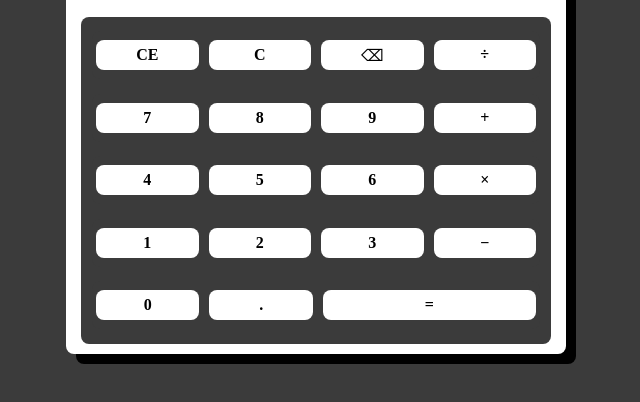
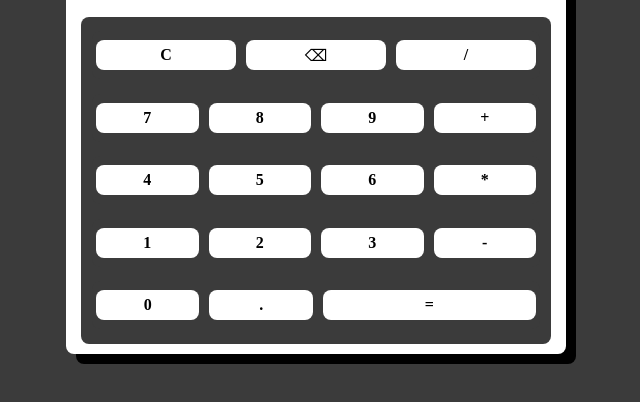
Before and after one commit to Vardhanb07/calculator, a plain HTML site: page index.html in a window 1280 px wide. Shown: the part 296-698 px from the top of the page, without its empty margins (324-964 px from the left). Drawn offline with Linux system fonts and the light colour scheme; a web font is replaced by a local one.

Commit message:
Remove CE button, Add classes for operators

```diff
--- a/index.html
+++ b/index.html
@@ -13,37 +13,36 @@
 <body>
     <div class="container">
         <div class="display">
-            <span>19199</span>
+            <span class="result">19199</span>
         </div>
         <div class="buttons">
             <div class="head">
-                <button class="element ce">CE</button>
-                <button class="element c">C</button>
+                <button class="element clear">C</button>
                 <button class="element backspace">&#9003;</button>
-                <button class="element divide">&#247;</button>
+                <button class="element operator divide">/</button>
             </div>
             <div class="head">
                 <button class="element number">7</button>
                 <button class="element number">8</button>
                 <button class="element number">9</button>
-                <button class="element add">&#43;</button>
+                <button class="element operator add">+</button>
             </div>
             <div class="head">
                 <button class="element number">4</button>
                 <button class="element number">5</button>
                 <button class="element number">6</button>
-                <button class="element multiply">&#215;</button>
+                <button class="element operator multiply">*</button>
             </div>
             <div class="head">
                 <button class="element number">1</button>
                 <button class="element number">2</button>
                 <button class="element number">3</button>
-                <button class="element subtract">&#8722;</button>
+                <button class="element operator subtract">-</button>
             </div>
             <div class="head">
                 <button class="element number">0</button>
                 <button class="element point">.</button>
-                <button class="element equal">&#61;</button>
+                <button class="element operator equal">=</button>
             </div>
         </div>
     </div>
```
